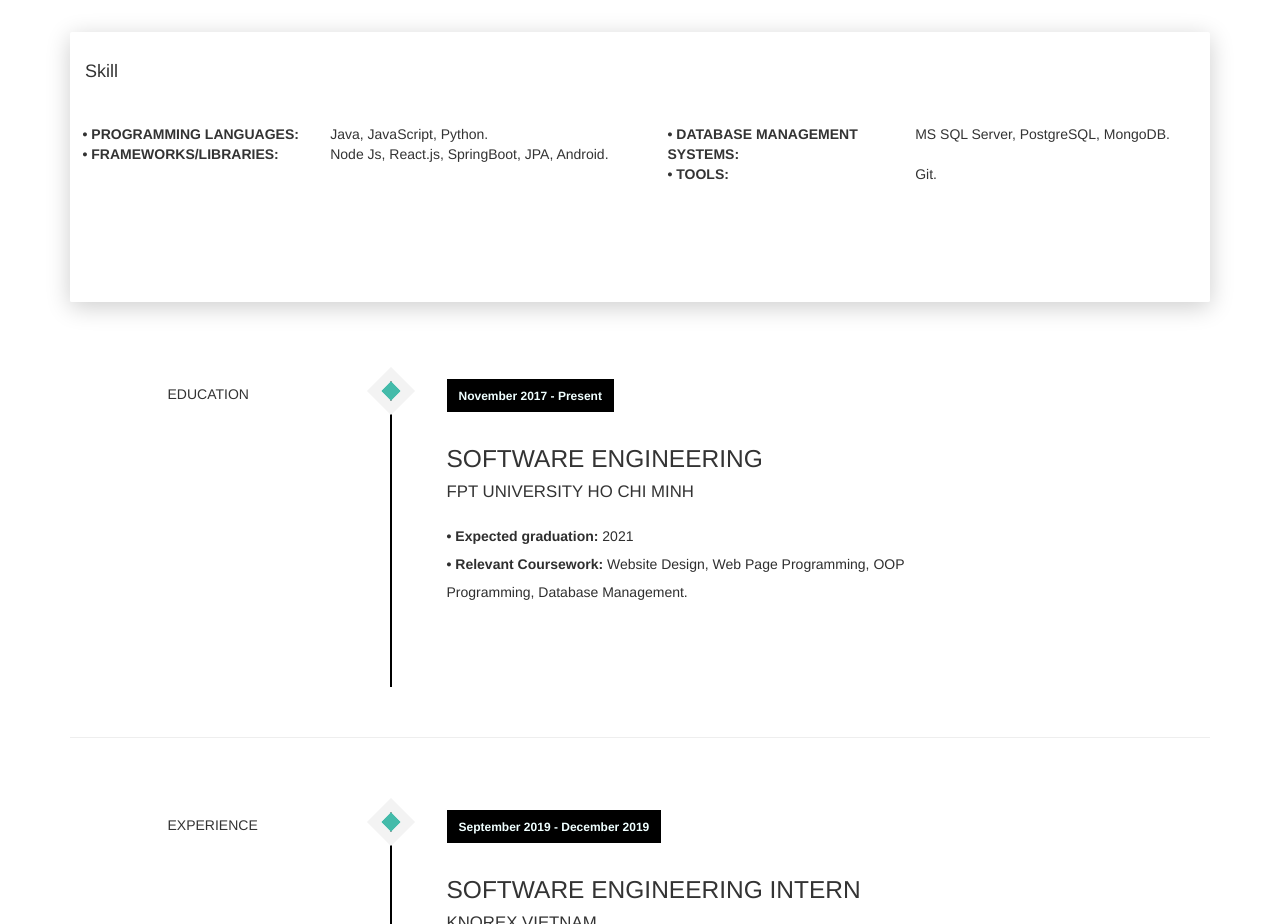
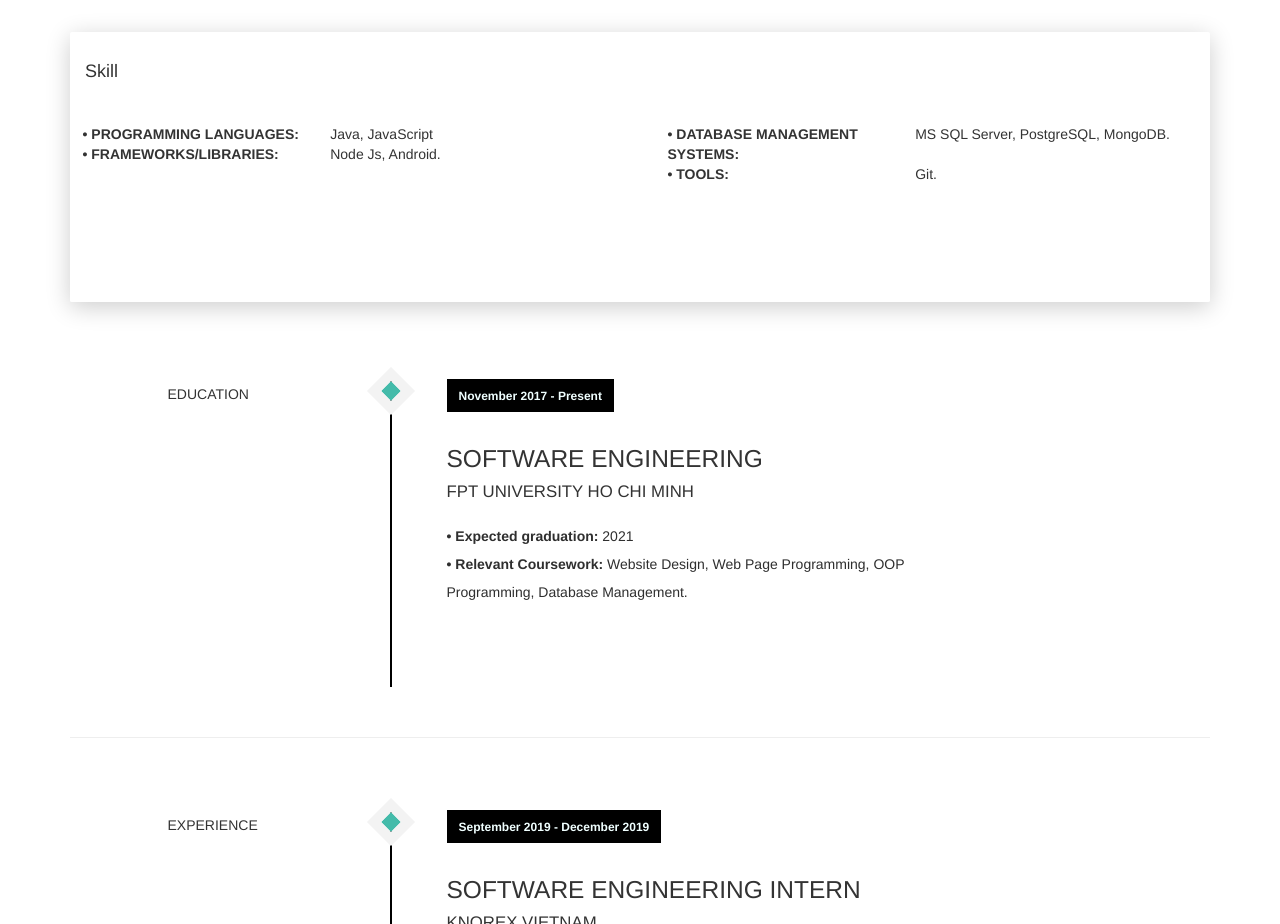
Before and after one commit to phucthinh12121999/thinh-cv, a website with bundled scripts: page index.html in a window 1280 px wide. Shown: the part 960-1884 px from the top of the page. Built offline with nearby package versions, Linux system fonts and the light colour scheme.

Commit message:
edit skill content

```diff
--- a/index.html
+++ b/index.html
@@ -262,11 +262,11 @@
 
               <div class="row">
                 <div class="col-sm-4"><strong class="text-uppercase">• Programming Languages: </strong></div>
-                <div class="col-sm-8">Java, JavaScript, Python.</div>
+                <div class="col-sm-8">Java, JavaScript</div>
               </div>
               <div class="row mt-3">
                 <div class="col-sm-4"><strong class="text-uppercase">• Frameworks/Libraries: </strong></div>
-                <div class="col-sm-8">Node Js, React.js, SpringBoot, JPA, Android. </div>
+                <div class="col-sm-8">Node Js, Android. </div>
               </div>
 
             </div>
```
